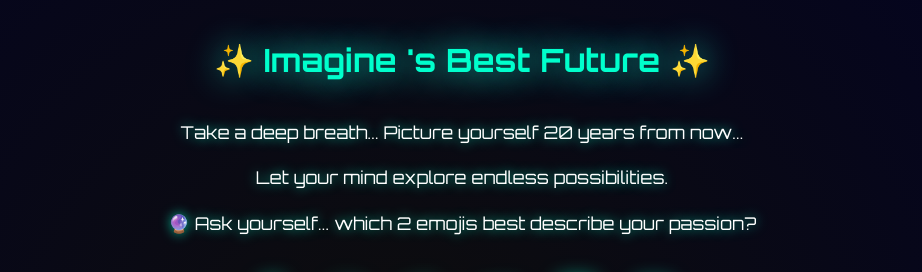
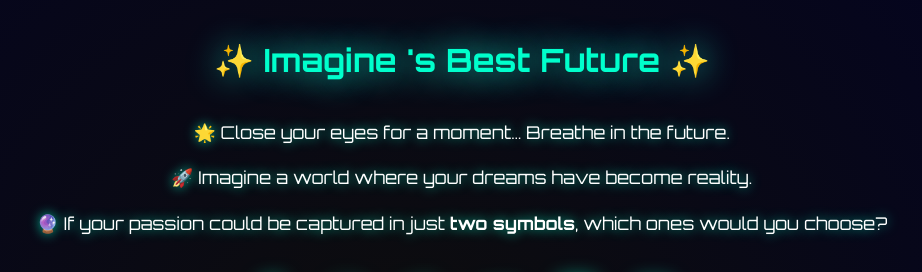
Before and after one commit to mrapatiteobs/emojime, a plain HTML site: page emoji.html in a window 1280 px wide. Shown: the top 272 px of the page, without its empty margins (242-1164 px from the left). Drawn offline with Linux system fonts and the light colour scheme.

Commit message:
Update emoji.html

```diff
--- a/emoji.html
+++ b/emoji.html
@@ -107,9 +107,10 @@
   <header>✨ Imagine <span id="username"></span>'s Best Future ✨</header>
 
   <div class="content">
-    <p>Take a deep breath... Picture yourself 20 years from now...</p>
-    <p>Let your mind explore endless possibilities.</p>
-    <p>🔮 Ask yourself... which 2 emojis best describe your passion?</p>
+ <p>🌟 Close your eyes for a moment… Breathe in the future.</p>
+     <p>🚀 Imagine a world where your dreams have become reality.</p>
+     <p>🔮 If your passion could be captured in just <strong>two symbols</strong>, which ones would you choose?</p>
+
   </div>
 
   <div class="emojis" id="emojiContainer"></div>
```
